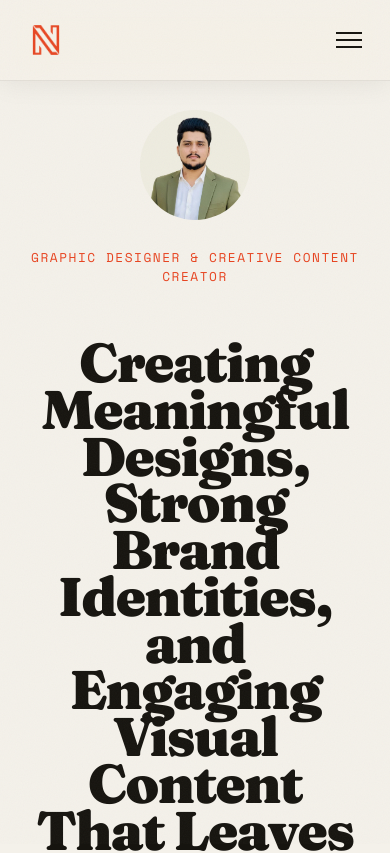
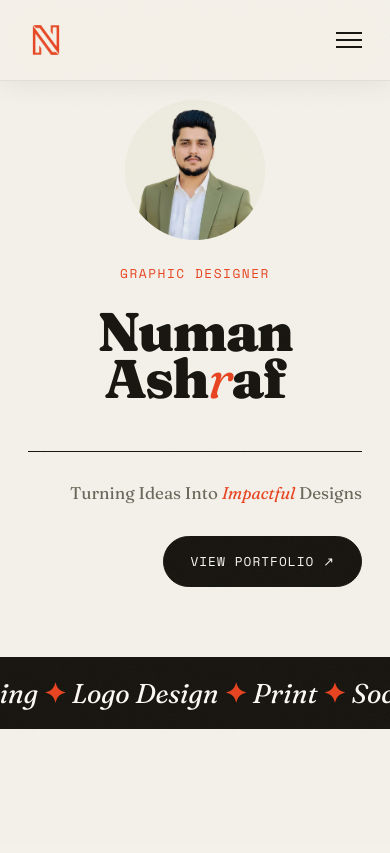
Before and after one commit to alinuman4347-svg/portfolio-site, a React (Vite) app: page / in a window 390 px wide. Shown: the top 853 px of the page. Built offline with nearby package versions, Linux system fonts and the light colour scheme.

Commit message:
Revert "Update hero headline to full tagline, centered full-width layout"
This reverts commit e76aeab1b57b06797f6984c229c17073b11ab337.

```diff
--- a/src/components/Hero.jsx
+++ b/src/components/Hero.jsx
@@ -9,18 +9,20 @@ export default function Hero() {
   return (
     <header>
       <div className="wrap hero-wrap">
+        <div className="hero-text">
+          <div className="eyebrow reveal">Graphic Designer</div>
+          <h1 className="hero-title reveal">
+            Numan<br />Ash<em>r</em>af
+          </h1>
+          <div className="hero-bottom reveal">
+            <p className="hero-tagline">Turning Ideas Into <em>Impactful</em> Designs</p>
+            <div className="btns">
+              <a href="https://www.behance.net/numanali65" target="_blank" rel="noopener noreferrer" className="btn btn-solid">View Portfolio ↗</a>
+            </div>
+          </div>
+        </div>
         <div className="hero-image reveal">
           <img src="/profile.jpg" alt="Numan Ashraf" />
-        </div>
-        <div className="eyebrow reveal">Graphic Designer &amp; Creative Content Creator</div>
-        <h1 className="hero-title reveal">
-          Creating Meaningful Designs, Strong Brand Identities, and Engaging Visual Content That Leaves a <em>Lasting Impact</em>
-        </h1>
-        <div className="hero-bottom reveal">
-          <div className="btns">
-            <a href="https://www.behance.net/numanali65" target="_blank" rel="noopener noreferrer" className="btn btn-solid">View Portfolio ↗</a>
-            <a href="#contact" className="btn btn-ghost">Get In Touch</a>
-          </div>
         </div>
       </div>
       <div className="marquee">
--- a/src/index.css
+++ b/src/index.css
@@ -152,13 +152,15 @@ nav {
 header { padding: 150px 0 60px; position: relative; }
 .hero-wrap {
   display: flex;
-  flex-direction: column;
+  flex-direction: row;
   align-items: center;
-  text-align: center;
-  gap: 28px;
+  justify-content: space-between;
+  gap: 60px;
 }
+.hero-text { flex: 1; min-width: 0; }
 .hero-image {
-  width: clamp(100px, 14vw, 160px);
+  width: clamp(260px, 28vw, 380px);
+  flex-shrink: 0;
   display: flex;
   align-items: center;
   justify-content: center;
@@ -172,23 +174,35 @@ header { padding: 150px 0 60px; position: relative; }
   border: none;
   display: block;
 }
-.hero-title {
-  font-family: 'Fraunces', serif;
-  font-weight: 900;
-  line-height: 1.08;
-  letter-spacing: -.02em;
-  font-size: clamp(1.9rem, 4.8vw, 4rem);
-  max-width: 900px;
-}
-.hero-bottom { align-items: center; }
-.btns { justify-content: center; }
-
 @media (max-width: 900px) {
-  header { padding: 110px 0 40px; }
-  .hero-image { width: 110px; height: 110px; }
-  .hero-image img { width: 110px; height: 110px; }
+  header { padding: 100px 0 40px; }
+  .hero-wrap {
+    display: flex;
+    flex-direction: column;
+    align-items: center;
+    gap: 24px;
+    text-align: center;
+  }
+  .hero-image {
+    order: -1;
+    width: 140px;
+    height: 140px;
+    flex-shrink: 0;
+  }
+  .hero-image img {
+    width: 140px;
+    height: 140px;
+    object-fit: cover;
+    object-position: center top;
+    border-radius: 50%;
+  }
+  .hero-text { width: 100%; }
   .eyebrow { justify-content: center; }
-  .hero-bottom { flex-direction: column; align-items: center; }
+  .hero-bottom {
+    flex-direction: column;
+    align-items: center;
+  }
+  .btns { justify-content: center; }
 }
 .eyebrow {
   display: flex;
```
